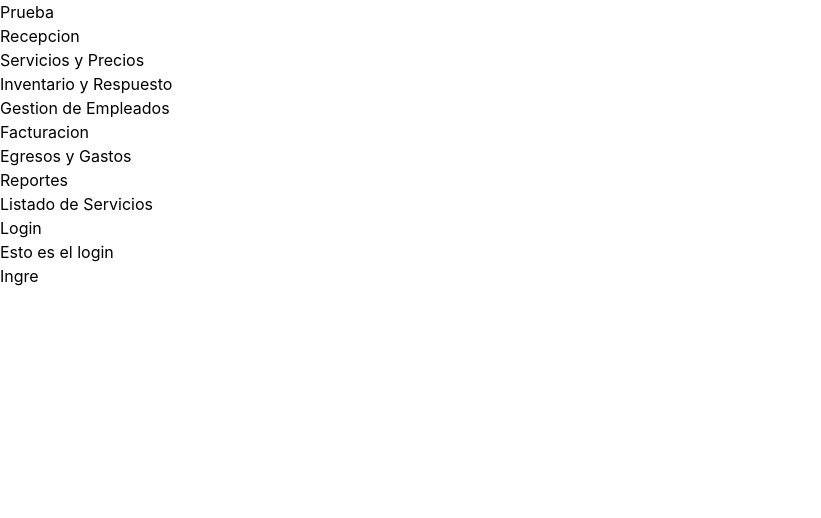
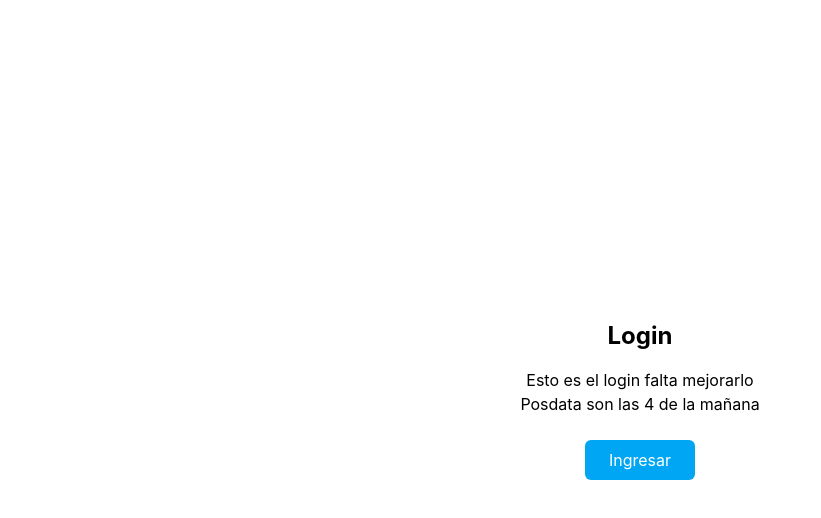
Before and after one commit to Iverson-Vargas/Frontend-Taller-Mecanico, a React (Vite) app: page / in a window 1280 px wide. Shown: the top 518 px of the page, without its empty margins (0-821 px from the left). Built offline with nearby package versions, Linux system fonts and the light colour scheme.

Commit message:
Mejora de la navegacion entre pagina y diseño de css al navegador 1.0 falta mejorar el css

```diff
--- /dev/null
+++ b/src/Direccionamiento.jsx
@@ -0,0 +1,42 @@
+import { BrowserRouter as Router, Routes, Route, Link, Outlet } from 'react-router-dom';
+import { Menu } from './components/Menu.jsx';
+import { Login } from './pages/Login.jsx'
+import { Recepcion } from './pages/Recepcion.jsx';
+import { Servicios } from './pages/Servicios.jsx';
+import { Inventario } from './pages/Inventario.jsx';
+import { GestionEmpleados } from './pages/GestionEmpleados.jsx';
+import { Facturacion } from './pages/Facturacion.jsx';
+import { Egresos_Gastos } from './pages/Egresos_Gastos.jsx';
+import { Reportes } from './pages/Reportes.jsx';
+import { OrdenServicio } from './pages/Orden-servicio.jsx';
+import { ListaServicio } from './pages/Listado-servicio.jsx';
+import { ListaClientes } from './pages/Listado-clientes.jsx';
+
+export const Direccionamiento = () => {
+
+    function PlantillaPrueba() {
+        return(
+            <div className="min-h-screen bg-gray-50">
+                <Menu />
+                <main className="ml-65 p-4">
+                    <Outlet />
+                </main>
+            </div>
+        )
+    }
+
+    return(
+        <Routes>
+            <Route path='/' element={<Login />} />
+            <Route path="/Prueba" element={<PlantillaPrueba />}>
+                <Route path='Recepcion' element={<Recepcion />} />
+                <Route path='Servicios' element={<Servicios />} />
+                <Route path='Inventario' element={<Inventario />} />
+                <Route path='GestionEmpleados' element={<GestionEmpleados />} />
+                <Route path='Facturacion' element={<Facturacion />} />
+                <Route path='Egresos_Gastos' element={<Egresos_Gastos />} />
+                <Route path='Reportes' element={<Reportes />} />
+            </Route>
+        </Routes>
+    )
+}
--- a/src/TallerApp.jsx
+++ b/src/TallerApp.jsx
@@ -1,55 +1,14 @@
 import { BrowserRouter as Router, Routes, Route, Link } from 'react-router-dom';
-import { Login } from './pages/Login.jsx'
-import { Recepcion } from './pages/Recepcion.jsx';
-import { Servicios } from './pages/Servicios.jsx';
-import { Inventario } from './pages/Inventario.jsx';
-import { GestionEmpleados } from './pages/GestionEmpleados.jsx';
-import { Facturacion } from './pages/Facturacion.jsx';
-import { Egresos_Gastos } from './pages/Egresos_Gastos.jsx';
-import { Reportes } from './pages/Reportes.jsx';
-import { OrdenServicio } from './pages/Orden-servicio.jsx';
-import { ListaServicio } from './pages/Listado-servicio.jsx';
-import { ListaClientes } from './pages/Listado-clientes.jsx';
+import { Direccionamiento } from './Direccionamiento.jsx'
+
 
 
 function TallerApp() {
-
-
   return (
         <Router>
-          <div className='TallerApp'>
-
-            <div className='Menu-Lateral' >
-              <h1>Prueba</h1>
-                  <nav>
-                    <ul>
-                      <li><Link to="/Recepcion">Recepcion</Link></li>
-                      <li><Link to="/Servicios">Servicios y Precios</Link></li>
-                      <li><Link to="/Inventario">Inventario y Respuesto</Link></li>
-                      <li><Link to="/GestionEmpleados">Gestion de Empleados </Link></li>
-                      <li><Link to="/Facturacion">Facturacion</Link></li>
-                      <li><Link to="/Egresos_Gastos">Egresos y Gastos</Link></li>
-                      <li><Link to="/Reportes">Reportes</Link></li>
-                      <li><Link to="/Listado-servicio">Listado de Servicios</Link></li>
-                    </ul>
-                  </nav>
-            </div>
-
-            <Routes>
-              <Route path="/" element={<Login />} />
-              <Route path="/Recepcion" element={<Recepcion />} />
-              <Route path="/Servicios" element={<Servicios />} />
-              <Route path="/Inventario" element={<Inventario />} />
-              <Route path="/GestionEmpleados" element={<GestionEmpleados />} />
-              <Route path="/Facturacion" element={<Facturacion />} />
-              <Route path="/Egresos_Gastos" element={<Egresos_Gastos />} />
-              <Route path="/Reportes" element={<Reportes />} />
-              <Route path="/Orden-servicio" element={<OrdenServicio />} />
-              <Route path="/Listado-servicio" element={<ListaServicio />} />
-              <Route path="/Listado-clientes" element={<ListaClientes />} />
-
-            </Routes>
-          </div>
+          <>
+            <Direccionamiento/>
+          </>
         </Router>
   )
 }
--- /dev/null
+++ b/src/components/Menu.jsx
@@ -0,0 +1,43 @@
+import { NavLink } from 'react-router-dom';
+
+export const Menu = () => {
+  // Esta función decide qué clases de Tailwind aplicar
+  // Dependiendo de si 'isActive' es verdadero o falso
+    const estilosDelEnlace = ({ isActive }) => {
+    // Estas clases siempre se aplican
+        const clasesBase = "block px-6 py-3 text-sm font-medium border-l-4 transition-all duration-300 ease-in-out";
+
+        if (isActive) {
+        // Clases cuando el usuario está en esa página (Fondo más oscuro, texto/borde azul)
+        return `${clasesBase} bg-slate-900 text-sky-400 border-sky-400 font-semibold`;
+        } else {
+        // Clases normales con efecto hover (Texto gris, borde invisible hasta que pasas el ratón)
+        return `${clasesBase} text-slate-300 border-transparent hover:bg-slate-700 hover:text-white hover:border-sky-400`;
+        }
+    };
+
+    return (
+    // Contenedor principal: Fijo a la izquierda, fondo oscuro (slate-800), ocupa toda la altura
+        <aside className="fixed top-0 left-0 w-64 h-screen bg-slate-800 text-slate-50 shadow-lg flex flex-col pt-8 z-50">
+
+        {/* Título del sistema */}
+
+        <h1 className="text-center text-2xl font-bold mb-8 text-sky-400 tracking-wide">
+            Taller App
+        </h1>
+
+            <nav>
+            {/* Lista con un pequeño gap entre botones */}
+                <ul className="flex flex-col gap-1">
+                    <li><NavLink to="/prueba/Recepcion" className={estilosDelEnlace}>Recepción</NavLink></li>
+                    <li><NavLink to="/prueba/Servicios" className={estilosDelEnlace}>Servicios y Precios</NavLink></li>
+                    <li><NavLink to="/prueba/Inventario" className={estilosDelEnlace}>Inventario y Repuestos</NavLink></li>
+                    <li><NavLink to="/prueba/GestionEmpleados" className={estilosDelEnlace}>Gestión de Empleados</NavLink></li>
+                    <li><NavLink to="/prueba/Facturacion" className={estilosDelEnlace}>Facturación</NavLink></li>
+                    <li><NavLink to="/prueba/Egresos_Gastos" className={estilosDelEnlace}>Egresos y Gastos</NavLink></li>
+                    <li><NavLink to="/prueba/Reportes" className={estilosDelEnlace}>Reportes</NavLink></li>
+                </ul>
+            </nav>
+        </aside>
+    );
+};
--- a/src/pages/Login.jsx
+++ b/src/pages/Login.jsx
@@ -4,10 +4,15 @@ import { Link } from "react-router-dom"
 
 export const Login = () => {
     return (
-        <>
-            <h1>Login</h1>
-            <p>Esto es el login</p>
-            <button><Link to="/Recepcion">Ingre</Link></button>
-        </>
+        <div className="flex flex-col justify-center items-center min-h-screen">
+            <h1 className="po text-2xl font-bold mb-4">Login</h1>
+            <p className="">Esto es el login falta mejorarlo</p>
+            <p className="mb-6">Posdata son las 4 de la mañana</p>
+
+            {/* Le agregué unas clases de ejemplo al botón para que se vea mejor */}
+            <button className="bg-sky-500 text-white px-6 py-2 rounded-md hover:bg-sky-600 transition-colors">
+                <Link to="/prueba/Recepcion">Ingresar</Link>
+            </button>
+        </div>
     )
 }
```
